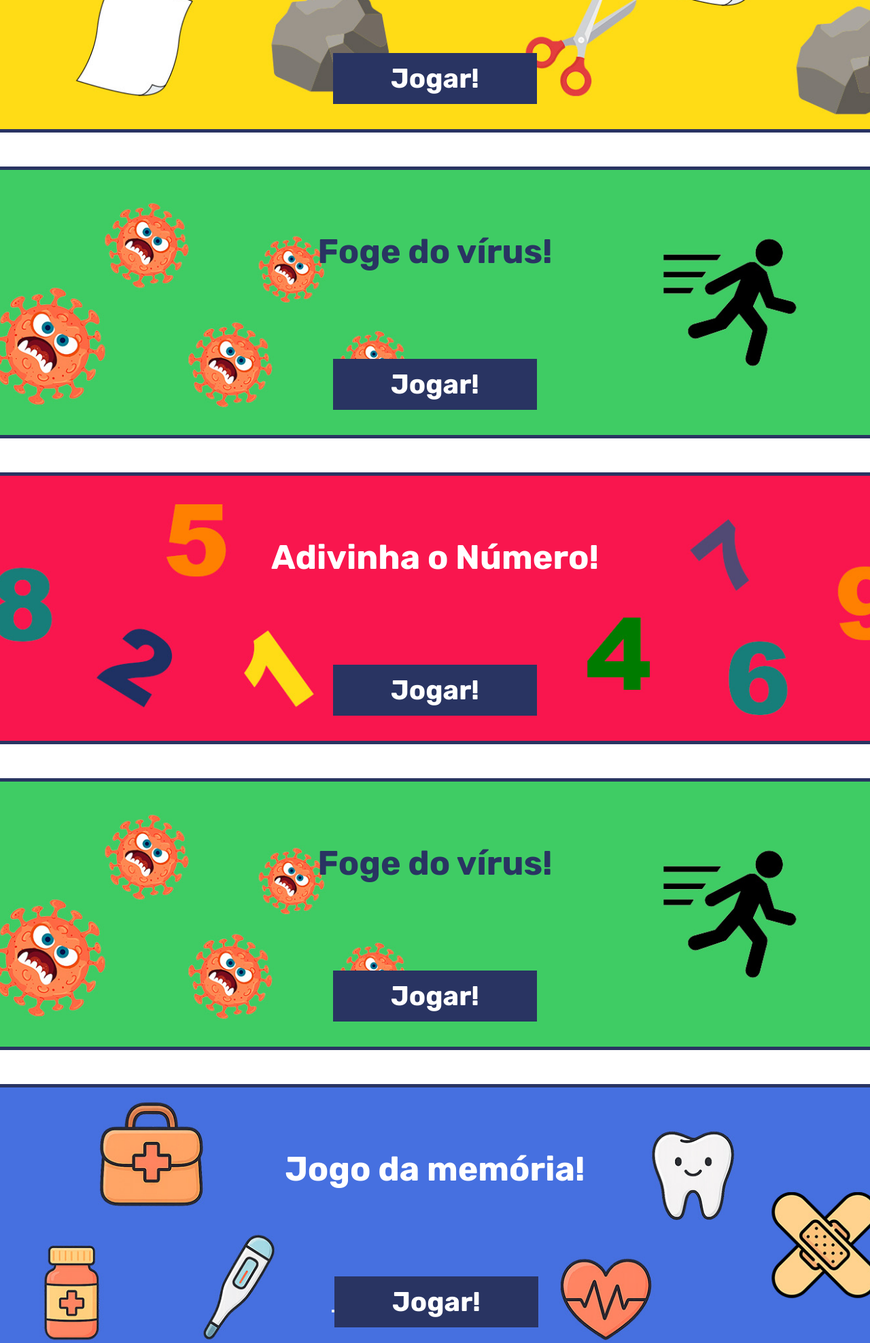
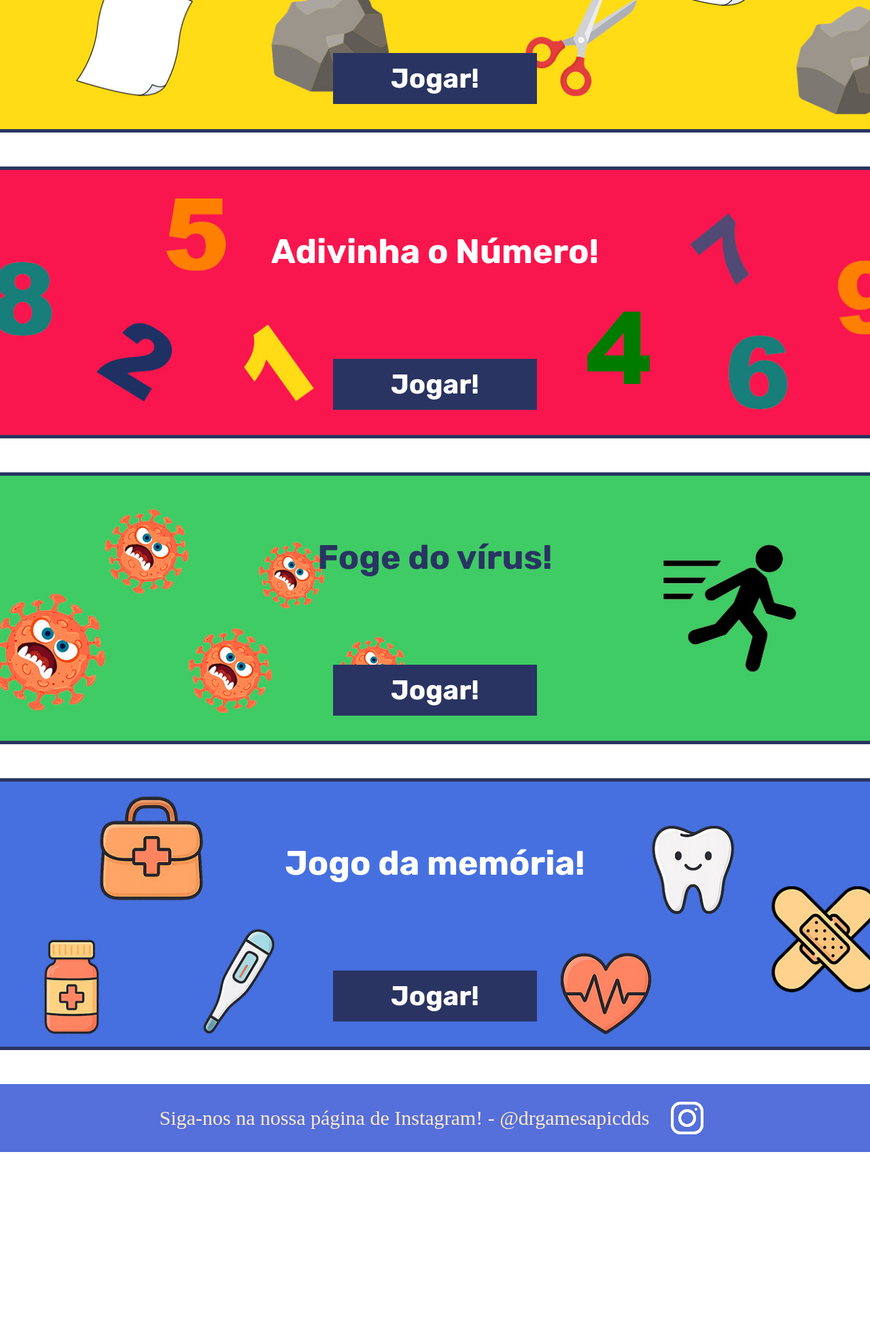
Before and after one commit to mjoaonic/fictional-octo-meme, a PHP site: page /menujogos.php in a window 1280 px wide. Shown: the part 566-2542 px from the top of the page at 68% size. After the commit the page ends 2261 px from the top, so only its background shows below. Run offline with PHP 8.4, Linux system fonts and the light colour scheme.

Commit message:
sen
ienw

```diff
--- a/menujogos.php
+++ b/menujogos.php
@@ -44,15 +44,7 @@
 	</div>
 
 
-	<div class="obst">
-		<h1>Foge do vírus!</h1>
-		<br>
-		<a href="evitobj.php">
-		<button class="jogar">
-		Jogar!
-		</button>
-		</a>
-	</div>
+
 
 	<div class="adnr">
 		<h1>Adivinha o Número!</h1>
@@ -78,7 +70,6 @@
 		<h1>Jogo da memória!</h1>
 		<br>
 		<a href="memgame.php">
-		<button>
 		<button class="jogar">
 		Jogar!
 		</button>
--- a/sobrenos.php
+++ b/sobrenos.php
@@ -36,7 +36,7 @@
 </p>
 
 <p>
-	No entanto, o projeto extende-se além do fim académico: "Dr. Games" permitiu a esta incrível dupla de trabalho aprender novos conceitos e capacidades, e fomentou o trabalho em equipa, tendo ainda desenvolvido a capacidade de gestão de tempo e distribuição de tarefas.
+	No entanto, o projeto extende-se além do fim académico: "Dr. Games" permitiu a esta incrível dupla de trabalho aprender novos conceitos e capacidades, fomentou o trabalho em equipa, tendo ainda desenvolvido a capacidade de gestão de tempo e distribuição de tarefas.
 </p>
 </div>
 
```
